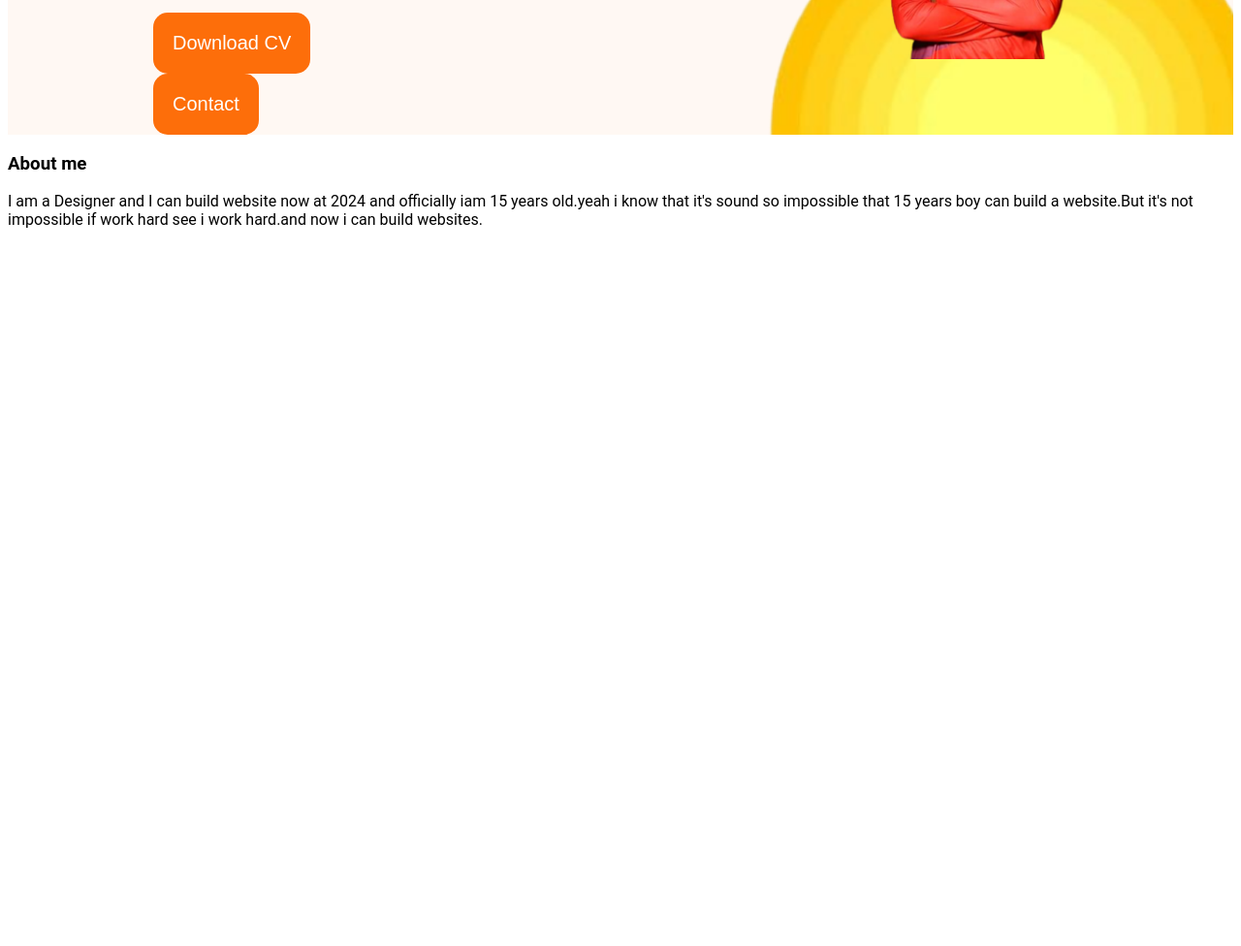
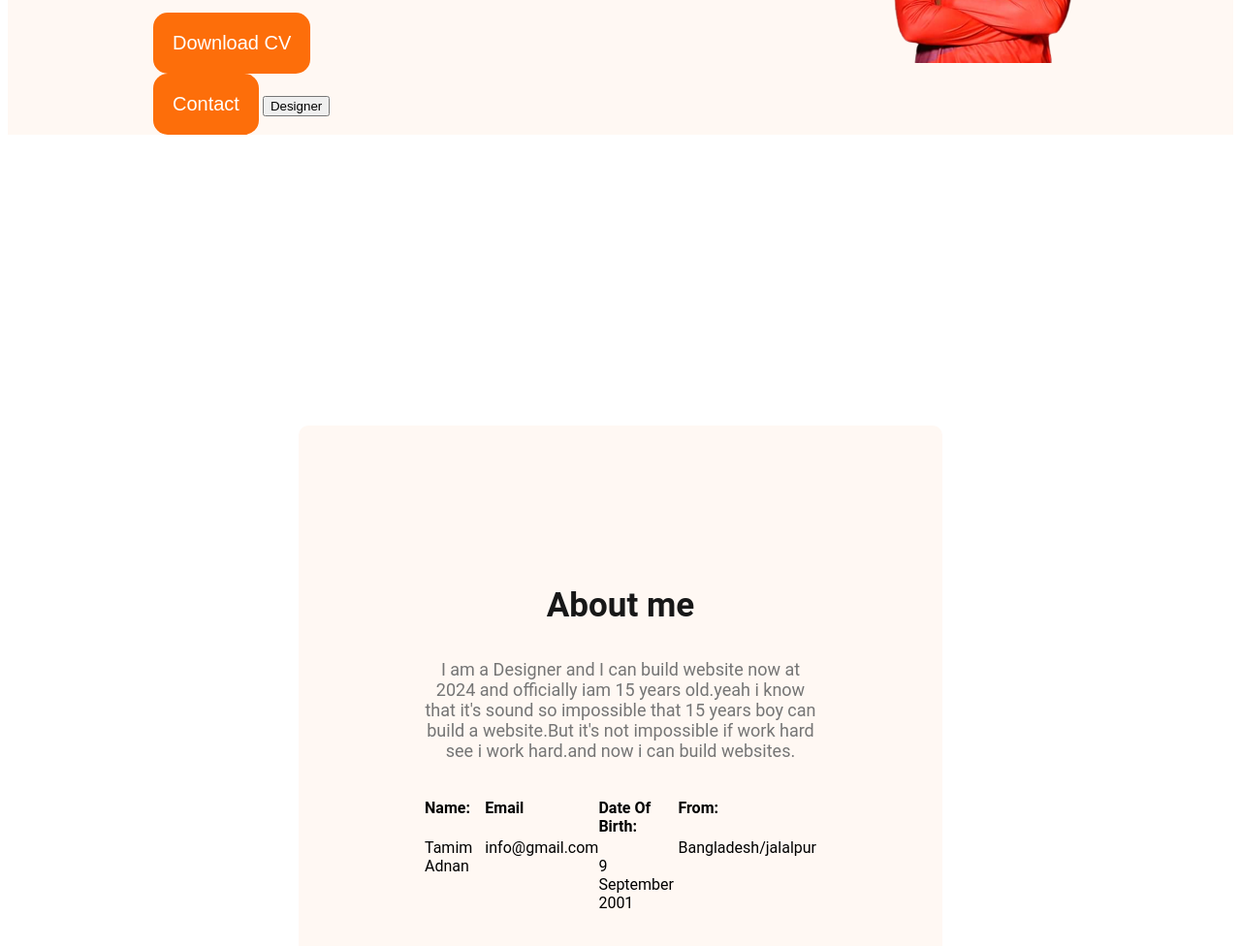
Before and after one commit to abdulhoque09/web-developer-portfolio, a plain HTML site: page index.html in a window 1280 px wide. Shown: the part 568-1544 px from the top of the page at 97% size. Before the commit the page ends 820 px from the top, so only its background shows below. Drawn offline with Linux system fonts and the light colour scheme.

Commit message:
added the pads

```diff
--- a/index.html
+++ b/index.html
@@ -28,7 +28,7 @@
                 <button class="btn-primary">Download CV</button>
 
                 <button class="btn-primary">Contact</button>
-                <!-- <button>Designer</button> -->
+                 <button>Designer</button>
 
 
             </div>
@@ -39,10 +39,29 @@
     </header>
     <main>
         <section class="about">
-            <H3 class="section">About me</H3>
+            <H3 class="section-title">About me</H3>
             <p class="section-description">
                 I am a Designer and I can build website now at 2024 and officially iam 15 years old.yeah i know that it's sound so impossible that 15 years boy can build a website.But it's not impossible if work hard see i work hard.and now i can build websites.
             </p>
+            <div class="about-info-container">
+                <div class="about-info">
+                    <h4 class="info-title">Name:</h4>
+                    <p class="info-description">Tamim Adnan</p>
+                </div>
+                <div class="about-info">
+                    <h4 class="info-title">Email</h4>
+                    <p class="info-description">info@gmail.com</p>
+                </div>
+                <div class="about-info">
+                    <h4 class="info-title">Date Of Birth:</h4>
+                    <p class="info-description">9 September 2001</p>
+                </div>
+                <div class="about-info">
+                    <h4 class="info-title">From:</h4>
+                    <p class="info-description">Bangladesh/jalalpur</p>
+                </div>
+
+            </div>
         </section>
 
     </main>
--- a/styles/portfolio.css
+++ b/styles/portfolio.css
@@ -50,12 +50,27 @@ nav a {
 }
 .header{
     background-color: #fff8f3;
-    background-image: url('../images/yellow2.png') ;
+
     background-repeat: no-repeat;
     background-position: bottom right ;
-    background-size: 500px;
+    background-size: 400px;
 
 }
+.main{
+    max-width: 1140;
+    margin: 0px auto;
+}
+.section-title{color: #181818;
+text-align: center;
+font-size: 35px;
+font-weight: 700;}
+.section-description{
+    color: #757575;
+    text-align: center;
+    font-size: 18px;
+
+}
+
 
 .banner{
     padding: 0px 0px 0px 150px;
@@ -63,7 +78,7 @@ nav a {
     align-items: center;
     justify-content: space-between;
 }
-.banner .profile-pic{width: 600px;margin-left: 300px;
+.banner .profile-pic{width: 1500px;margin-left: 300px;
     display: flex;
 }
 .banner-greeting{font-size: 45px;
@@ -72,12 +87,18 @@ margin-bottom: 0px;
 }
 .banner-title{
     font-size: 85px;
-    font-weight: 700px;
+    font-weight: 700;
     margin-top: 5px;
     margin-bottom: 2px;
 }
 .banner-content{
     max-width: 500px;
 }
-
-border-radius: ;}
+.about{padding: 130px;
+border-radius: 10px;
+background: #fff8f3;
+margin: 300px ;}
+.about-info-container{
+    display: flex;
+    justify-content: space-around;
+}
```
